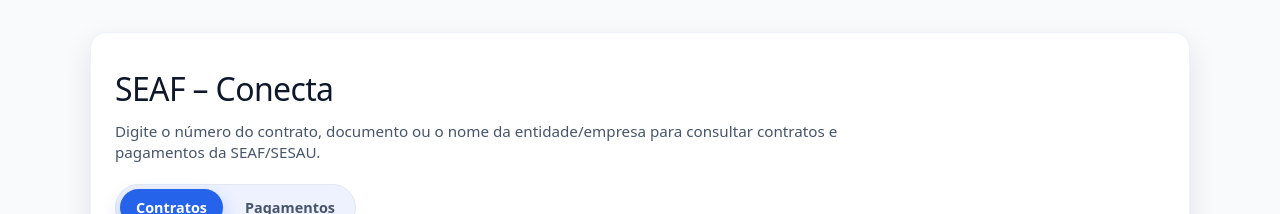
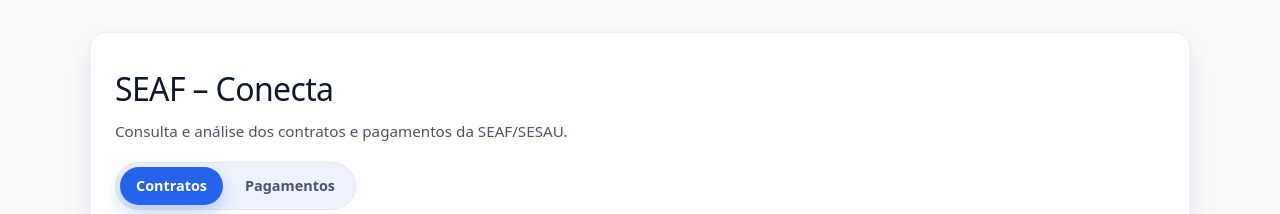
Before and after one commit to camorimpe-commits/sesau, a React (Vite) app: page / in a window 1280 px wide. Shown: the top 214 px of the page. Built offline with nearby package versions, Linux system fonts and the light colour scheme; no server answers.

Commit message:
Refine header text for contract consultation
Revised text in the header for clarity and focus.

```diff
--- a/src/App.jsx
+++ b/src/App.jsx
@@ -326,9 +326,7 @@
         <header style={styles.header}>
           <h1 style={styles.titulo}>SEAF – Conecta</h1>
           <p style={styles.subtitulo}>
-            Digite o número do contrato, documento ou o nome da
-            entidade/empresa para consultar contratos e
-            pagamentos da SEAF/SESAU.
+            Consulta e análise dos contratos e pagamentos da SEAF/SESAU.
           </p>
         </header>
 
```
